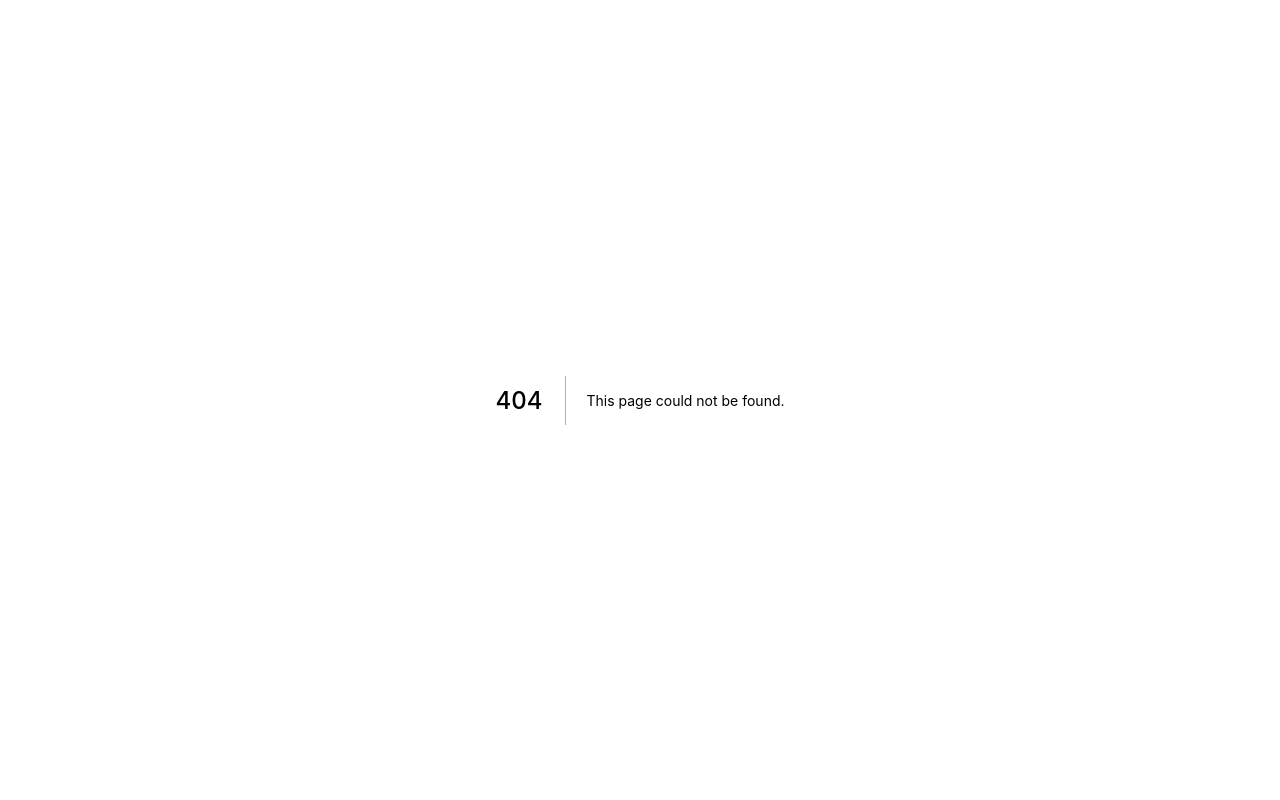
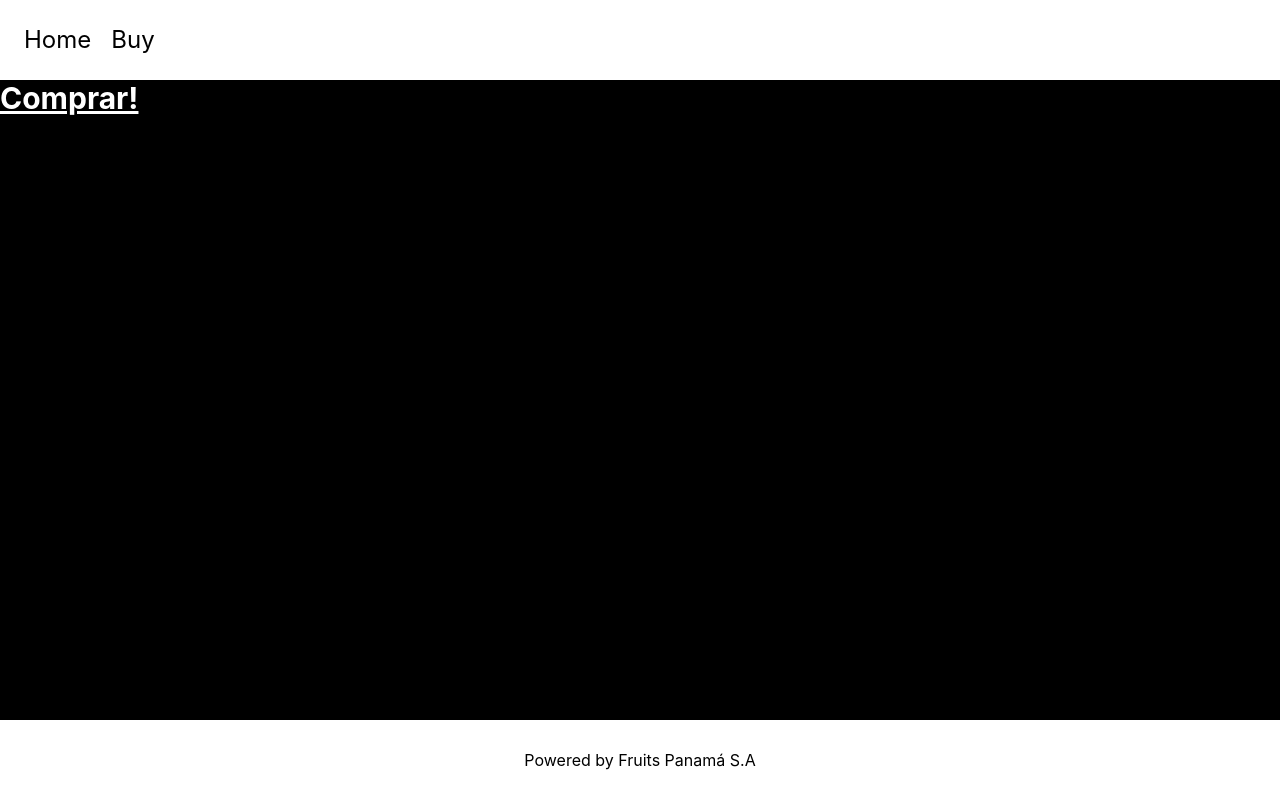
Before and after one commit to NelsonRodriguez7/Curso-NextJs-Products, a Next.js app: page /fruit in a window 1280 px wide. Before the commit this address had no page. Built offline with nearby package versions, Linux system fonts and the light colour scheme.

Commit message:
Creacion de los componentes a espera solo de cargar el json para hacer la lista de frutas que sera mi pagina web.

```diff
--- a/package.json
+++ b/package.json
@@ -17,8 +17,11 @@
     "@types/node": "18.8.3",
     "@types/react": "18.0.21",
     "@types/react-dom": "18.0.6",
+    "autoprefixer": "^10.4.12",
     "eslint": "8.24.0",
     "eslint-config-next": "12.3.1",
+    "postcss": "^8.4.18",
+    "tailwindcss": "^3.2.0",
     "typescript": "4.8.4"
   }
 }
--- /dev/null
+++ b/postcss.config.js
@@ -0,0 +1,6 @@
+module.exports = {
+  plugins: {
+    tailwindcss: {},
+    autoprefixer: {},
+  },
+}
--- /dev/null
+++ b/src/components/common/Nav.tsx
@@ -0,0 +1,16 @@
+import Link from "next/link";
+import React, { FC }  from "react";
+
+export const Nav:FC = () =>{
+    return(
+        <nav className="w-full flex gap-5 p-6 items-center text-2xl">
+            <Link href="/">
+                    <a>Home</a>
+            </Link>
+            {/* -- 5px -- */}
+            <Link href="/fruit">
+                    <a>Buy</a>
+            </Link>
+            </nav>
+    );
+};
--- /dev/null
+++ b/src/components/layout/ApplicationWrapper.tsx
@@ -0,0 +1,37 @@
+import Head from "next/head";
+import React,{FC, PropsWithChildren} from "react";
+import { Nav } from "../common/Nav";
+
+interface Tprops{
+    title: string;
+    description?: string;
+}
+
+export const ApplicationWrapper: FC<PropsWithChildren <Tprops>> = ({
+    title,
+    description,
+    children,
+}) => {
+    return (
+    <div className="bg-black min-h-screen flex flex-col">
+        <Head>
+            <title>{title} | Fruits Panama</title>
+            {description && <meta name="description" content={description} />}
+            <link rel="icon" href="/favicon.ico" />
+        </Head>
+        <header className="text-black bg-white h-20">
+            <Nav />
+        </header>
+        <main className="grow flex flex-col text-white">{children}</main>
+        <footer className="flex p-6 h-20 text-black bg-white items-center justify-center">
+        <a
+          href="https://vercel.com?utm_source=create-next-app&utm_medium=default-template&utm_campaign=create-next-app"
+          target="_blank"
+          rel="noopener noreferrer"
+        >
+          Powered by <span className="">Fruits Panamá S.A</span>
+        </a>
+      </footer>
+    </div>
+    );
+}
--- /dev/null
+++ b/src/pages/fruit/index.tsx
@@ -0,0 +1,20 @@
+import type { NextPage } from 'next'
+import Head from 'next/head'
+import Image from 'next/image'
+import styles from '../styles/Home.module.css'
+import { ApplicationWrapper } from '../../components/layout/ApplicationWrapper'
+
+
+type Tprops = {
+  response: string;
+};
+
+const Buy: NextPage<Tprops> = () => {
+  return (
+        <ApplicationWrapper title='Buy'>
+          <h1 className="text-3xl font-bold underline">Comprar!</h1>
+        </ApplicationWrapper>
+  );
+};
+
+export default Buy
--- /dev/null
+++ b/src/pages/index.tsx
@@ -0,0 +1,24 @@
+import type, { NextPage } from "next";
+import Head from 'next/head'
+import Image from 'next/image'
+import styles from '../styles/Home.module.css'
+import { ApplicationWrapper } from '../components/layout/ApplicationWrapper'
+
+
+type HomeProps = {
+  response: string;
+};
+
+const Home: NextPage<HomeProps> = () => {
+  return (
+        <ApplicationWrapper title='Home'>
+          <div className="grow flex justify-center items-center">
+            <h1 className="text-7xl font-bold underline">
+              Pagina de Nelson!
+            </h1>
+          </div>
+        </ApplicationWrapper>
+  );
+};
+
+export default Home
--- a/styles/globals.css
+++ b/src/styles/globals.css
@@ -1,3 +1,7 @@
+@tailwind base;
+@tailwind components;
+@tailwind utilities;
+
 html,
 body {
   padding: 0;
--- /dev/null
+++ b/tailwind.config.js
@@ -0,0 +1,11 @@
+/** @type {import('tailwindcss').Config} */
+module.exports = {
+  content: [
+    "./src/pages/**/*.{js,ts,jsx,tsx}",
+    "./src/components/**/*.{js,ts,jsx,tsx}",
+  ],
+  theme: {
+    extend: {},
+  },
+  plugins: [],
+}
```
Also changed, not shown: pages/index.tsx (deleted, +0 -72 lines), src/pages/_app.tsx (renamed from pages/_app.tsx), src/pages/api/hello.ts (renamed from pages/api/hello.ts), src/styles/Home.module.css (renamed from styles/Home.module.css), 1 other file (tests, documents, lock files or other folders).
